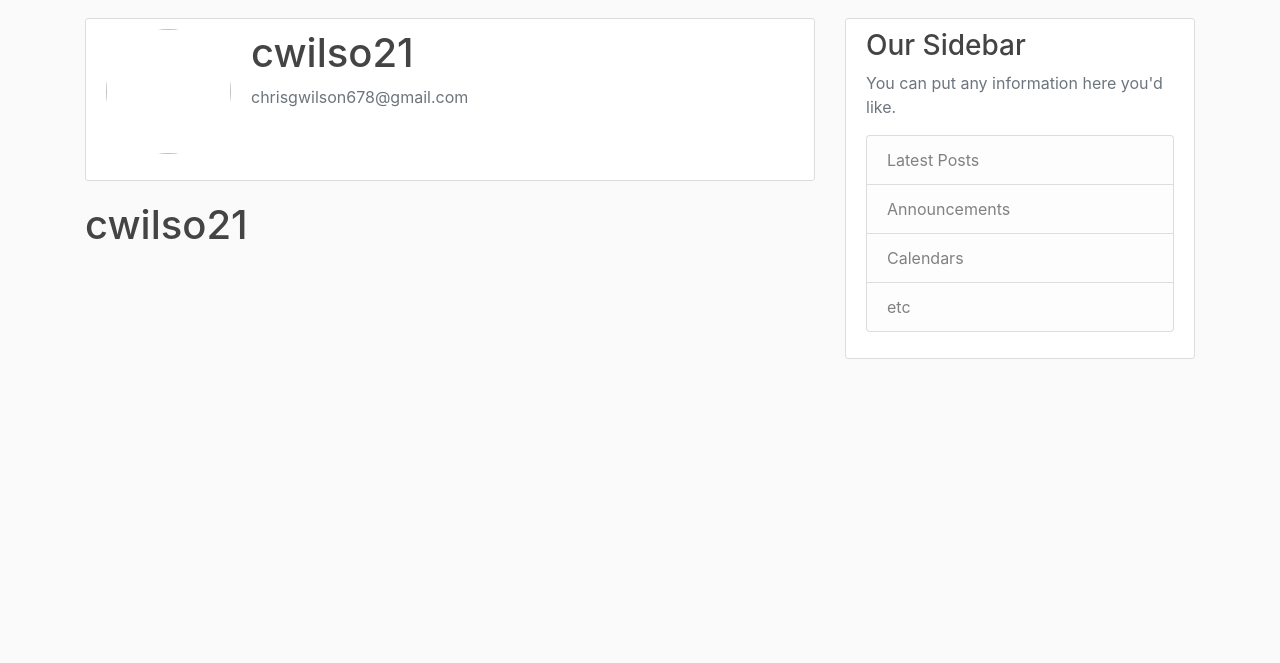
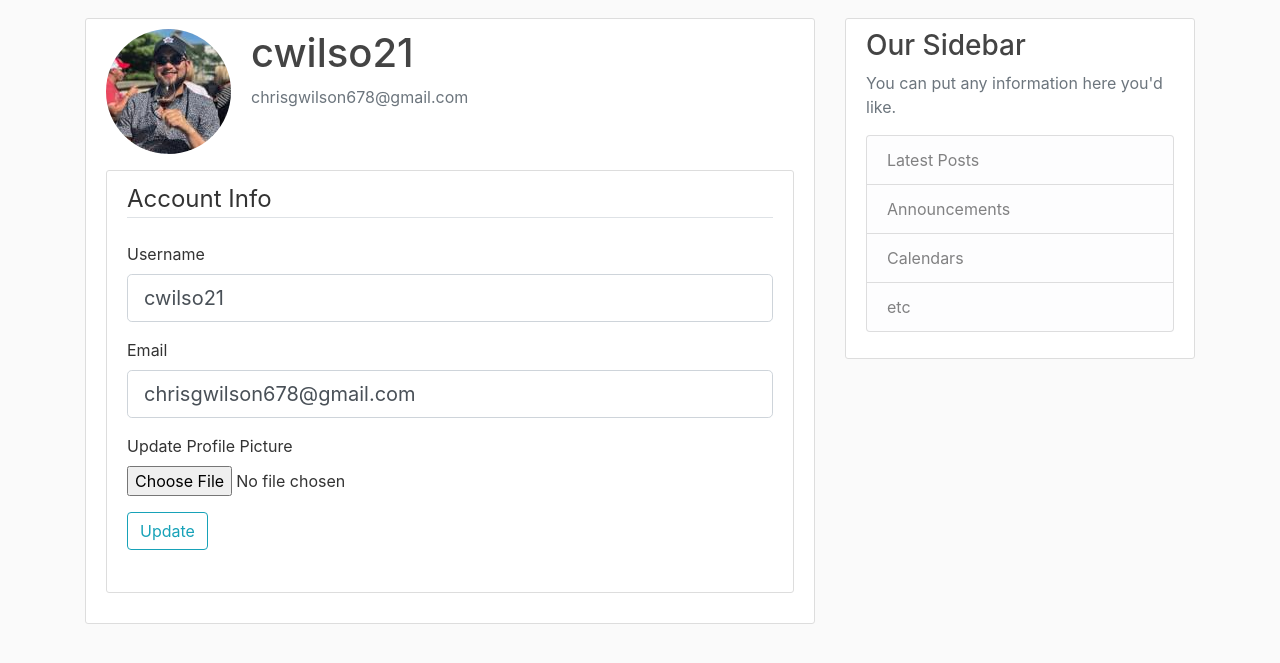
Before and after one commit to cwils021/FlaskBlog, a Flask app: page /account in a window 1280 px wide. Shown: the part 62-725 px from the top of the page. Run offline with Flask 2, Linux system fonts and the light colour scheme; a user stored in the database is signed in; some libraries are stand-ins or nearby versions.

Commit message:
completed account update page

```diff
--- a/FlaskBlog/forms.py
+++ b/FlaskBlog/forms.py
@@ -2,6 +2,8 @@
     This file contains the forms used to collect user input
 """
 from flask_wtf import FlaskForm
+from flask_wtf.file import FileField, FileAllowed
+from flask_login import current_user
 from wtforms import StringField, PasswordField, SubmitField, BooleanField
 from wtforms.validators import DataRequired, Length, Email, EqualTo, ValidationError
 from FlaskBlog.models import User
@@ -34,3 +36,24 @@ class LoginForm(FlaskForm):
     password = PasswordField('Password', validators=[DataRequired()])
     remember = BooleanField('Remember Me')
     submit = SubmitField('Login')
+
+
+class UpdateAccountForm(FlaskForm):
+    username = StringField('Username', validators=[DataRequired(),
+                             Length(min=2, max=20)])
+    email = StringField('Email', validators=[DataRequired(), Email()])
+    picture = FileField('Update Profile Picture', validators=[FileAllowed(['jpg', 'png'])])
+
+    submit = SubmitField('Update')
+
+    def validate_username(self, username):
+        if username.data != current_user.username:
+            user = User.query.filter_by(username=username.data).first()
+            if user:
+                raise ValidationError('That username is taken, Please try another.')
+
+    def validate_email(self, email):
+        if email.data != current_user.email:
+            user = User.query.filter_by(email=email.data).first()
+            if user:
+                raise ValidationError('That email is taken, Please try another.')
--- a/FlaskBlog/routes.py
+++ b/FlaskBlog/routes.py
@@ -1,9 +1,12 @@
 """
     This file contains all the routes for flask app
 """
+import os
+import secrets
+from PIL import Image
 from flask import render_template, flash, redirect, url_for, request
 from FlaskBlog import app, db, bcrypt
-from FlaskBlog.forms import RegistrationForm, LoginForm
+from FlaskBlog.forms import RegistrationForm, LoginForm, UpdateAccountForm
 from FlaskBlog.models import User, Post
 from flask_login import login_user, current_user, logout_user, login_required
 
@@ -76,7 +79,38 @@ def logout():
     logout_user()
     return redirect(url_for('home'))
 
-@app.route("/account")
+
+def save_picture(form_picture):
+    random_hex = secrets.token_hex(8)
+    _, f_ext = os.path.splitext(form_picture.filename) # _ denotes throwaway variable
+    picture_fn = random_hex + f_ext
+    picture_path = os.path.join(app.root_path, 'static/profile_pics', picture_fn)
+
+    output_size = (125, 125)
+    i = Image.open(form_picture)
+    i.thumbnail(output_size)
+
+    i.save(picture_path)
+
+    return picture_fn
+
+
+
+@app.route("/account", methods=['GET', 'POST'])
 @login_required
 def account():
-    return render_template('account.html', title='Account')
+    form = UpdateAccountForm()
+    if form.validate_on_submit():
+        if form.picture.data:
+            picture_file = save_picture(form.picture.data)
+            current_user.image_file = picture_file
+        current_user.username = form.username.data
+        current_user.email = form.email.data
+        db.session.commit()
+        flash('Your account has been updated successfully', 'info')
+        return redirect (url_for('account'))
+    elif request.method == 'GET':
+        form.username.data = current_user.username
+        form.email.data = current_user.email
+    image_file = url_for('static', filename='profile_pics/' + current_user.image_file)
+    return render_template('account.html', title='Account', image_file=image_file, form=form)
--- a/FlaskBlog/templates/account.html
+++ b/FlaskBlog/templates/account.html
@@ -8,8 +8,54 @@
                 <p class="text-secondary">{{ current_user.email }}</p>
             </div>
         </div>
+        <div class="content-section">
+            <form method="POST" action="" enctype="multipart/form-data">
+                {{ form.hidden_tag() }}
+                <fieldset class="form-group">
+                    <legend class="border-bottom mb-4">Account Info</legend>
+                    <div class="form-group">
+                        {{ form.username.label(class="form-control-label") }}
+                        {% if form.username.errors %}
+                            {{ form.username(class="form-control form-control-lg is-invalid") }}
+                            <div class="invalid-feedback">
+                                {% for error in form.username.errors %}
+                                    <span>{{ error }}</span>
+                                {% endfor %}
+                            </div>
+                        {% else %}
+                            {{ form.username(class="form-control form-control-lg") }}
+                        {% endif %}
+                    </div>
+                    <div class="form-group">
+                        {{ form.email.label(class="form-control-label") }}
+                        {% if form.email.errors %}
+                        {{ form.email(class="form-control form-control-lg is-invalid") }}
+                        <div class="invalid-feedback">
+                            {% for error in form.email.errors %}
+                                <span>{{ error }}</span>
+                            {% endfor %}
+                        </div>
+                    {% else %}
+                        {{ form.email(class="form-control form-control-lg") }}
+                    {% endif %}
+                    </div>
+                    <div class="form-group">
+                        {{ form.picture.label() }}
+                        {{ form.picture(class="form-control-file") }}
+                        {% if form.picture.errors %}
+                            {% for error in form.picture.errors %}
+                                <span class="text-danger">{{ error }}</span></br>
+                            {% endfor %}
+                        {% endif %}
+
+                    </div>
+                    <div class="form-group">
+                        {{ form.submit(class="btn btn-outline-info") }}
+                    </div>
+                </fieldset>
+            </form>
+        </div>
     </div>
 
 
-    <h1>{{ current_user.username }}</h1>
 {% endblock content %}
```
Also changed, not shown: FlaskBlog/site.db, FlaskBlog/static/profile_pics/b964dae5fc802882.jpg (added), FlaskBlog/static/profile_pics/default.jpg (added), 1 other file.
